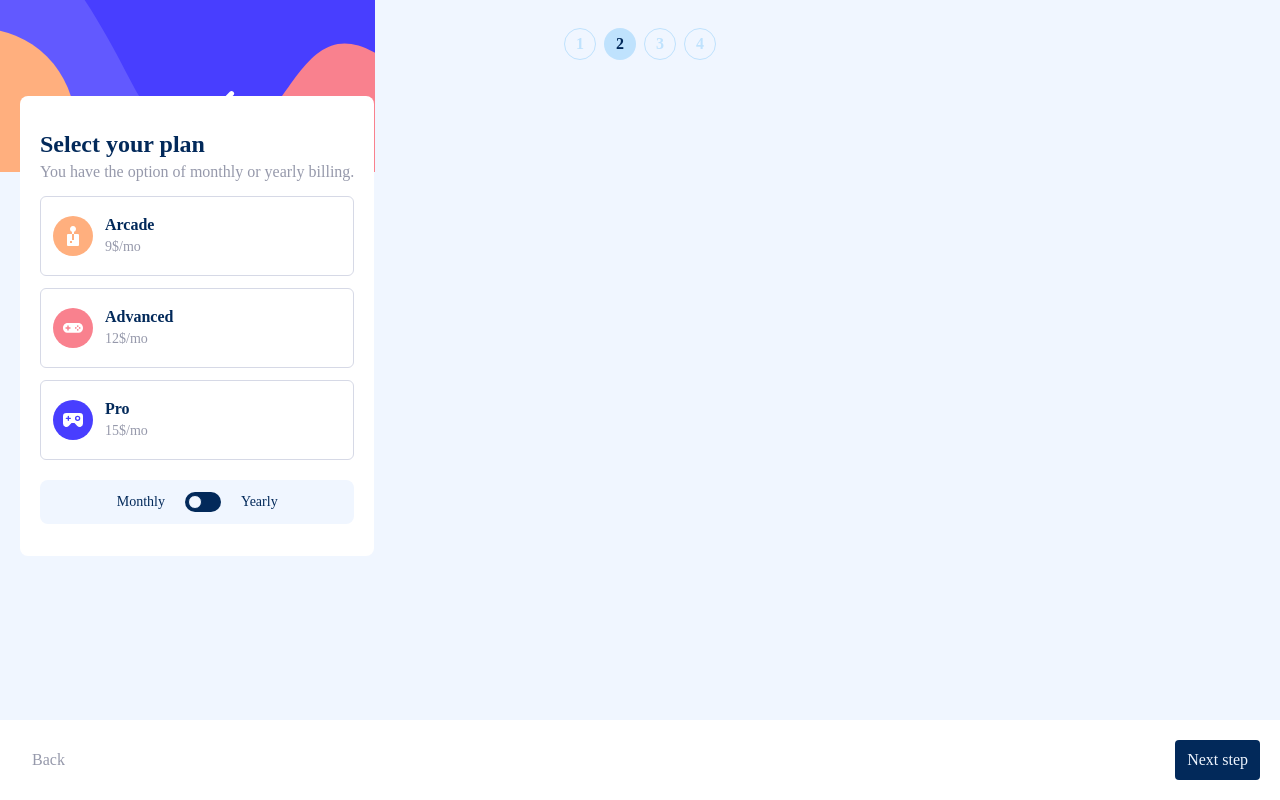
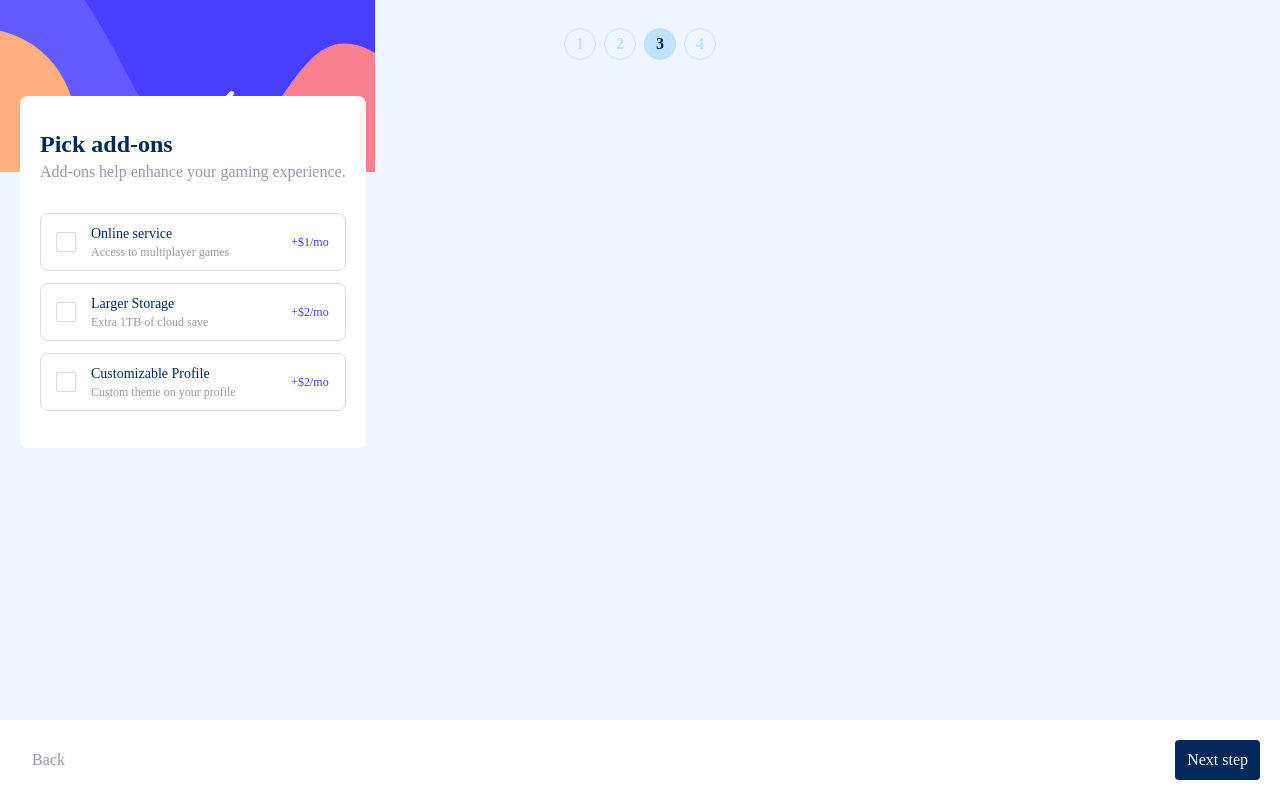
Before and after one commit to Gw3i/fm-multistep-form, an Angular app: page / in a window 1280 px wide. Built offline with nearby package versions, Linux system fonts and the light colour scheme.

Commit message:
Ad . styling for step 3 in XS and XL views

```diff
--- a/src/app/components/multistep-form/multistep-form.component.html
+++ b/src/app/components/multistep-form/multistep-form.component.html
@@ -171,26 +171,25 @@
 
       <!-- Step 3 -->
 
-      <div *ngIf="currentStep === 3" class="xl:min-w-[420px]">
+      <section *ngIf="currentStep === 3" class="xl:min-w-[420px]">
         <h2 class="text-2xl font-bold xl:mb-2">Pick add-ons</h2>
         <p class="text-neutral-cool-gray mb-3 xl:mb-7">
           Add-ons help enhance your gaming experience.
         </p>
 
-        <div class="relative top-7">
-          <label class="checkbox-box" for="online-service">
-            <div class="flex gap-4 items-center">
+        <div class="w-full mt-12 mb-6 xl:relative xl:left-0">
+          <article>
+            <label class="checkbox-box flex gap-4 items-center">
               <input
-                formControlName="online-service"
+                formControlName="onlineService"
                 class="relative z-50 left-4 flex justify-center items-center pb-[3px] form-check-input appearance-none h-5 w-5 border border-neutral-light-gray checked:border-primary-purplish-blue rounded-sm bg-neutral-white checked:bg-primary-purplish-blue checked:before:content-link focus:outline-none transition duration-100 cursor-pointer xl:h-4 xl:w-4"
                 type="checkbox"
-                id="online-service"
               />
               <div
-                class="flex items-center justify-between absolute left-0 w-[420px] py-3 pl-[50px] pr-4 border border-neutral-light-gray rounded-lg"
+                class="flex items-center justify-between absolute left-5 right-5 py-[10px] pl-[50px] pr-4 border border-neutral-light-gray rounded-lg xl:left-0 xl:w-[420px] xl:py-4"
               >
                 <div>
-                  <h4>Online service</h4>
+                  <h4 class="text-sm font-medium">Online service</h4>
                   <p class="text-neutral-cool-gray text-xs">
                     Access to multiplayer games
                   </p>
@@ -201,10 +200,62 @@
                   }}</span
                 >
               </div>
-            </div>
-          </label>
+            </label>
+          </article>
+
+          <article class="mt-[50px] xl:mt-16">
+            <label class="checkbox-box flex gap-4 items-center">
+              <input
+                formControlName="onlineService"
+                class="relative z-50 left-4 flex justify-center items-center pb-[3px] form-check-input appearance-none h-5 w-5 border border-neutral-light-gray checked:border-primary-purplish-blue rounded-sm bg-neutral-white checked:bg-primary-purplish-blue checked:before:content-link focus:outline-none transition duration-100 cursor-pointer xl:h-4 xl:w-4"
+                type="checkbox"
+              />
+              <div
+                class="flex items-center justify-between absolute left-5 right-5 py-[10px] pl-[50px] pr-4 border border-neutral-light-gray rounded-lg xl:left-0 xl:w-[420px] xl:py-4"
+              >
+                <div>
+                  <h4 class="text-sm font-medium">Larger Storage</h4>
+                  <p class="text-neutral-cool-gray text-xs">
+                    Extra 1TB of cloud save
+                  </p>
+                </div>
+
+                <span class="text-primary-purplish-blue text-xs"
+                  >+${{ storage }}/{{
+                    billingPeriod === "monthly" ? "mo" : "yr"
+                  }}</span
+                >
+              </div>
+            </label>
+          </article>
+
+          <article class="mt-[50px] xl:mt-16">
+            <label class="checkbox-box flex gap-4 items-center">
+              <input
+                formControlName="customProfile"
+                class="relative z-50 left-4 flex justify-center items-center pb-[3px] form-check-input appearance-none h-5 w-5 border border-neutral-light-gray checked:border-primary-purplish-blue rounded-sm bg-neutral-white checked:bg-primary-purplish-blue checked:before:content-link focus:outline-none transition duration-100 cursor-pointer xl:h-4 xl:w-4"
+                type="checkbox"
+              />
+              <div
+                class="flex items-center justify-between absolute left-5 right-5 py-[10px] pl-[50px] pr-4 border border-neutral-light-gray rounded-lg xl:left-0 xl:w-[420px] xl:py-4"
+              >
+                <div>
+                  <h4 class="text-sm font-medium">Customizable Profile</h4>
+                  <p class="text-neutral-cool-gray text-xs">
+                    Custom theme on your profile
+                  </p>
+                </div>
+
+                <span class="text-primary-purplish-blue text-xs"
+                  >+${{ customProfile }}/{{
+                    billingPeriod === "monthly" ? "mo" : "yr"
+                  }}</span
+                >
+              </div>
+            </label>
+          </article>
         </div>
-      </div>
+      </section>
 
       <!-- Summary -->
       <div *ngIf="currentStep === 4 && !lastPage" class="xl:min-w-[420px]">
--- a/src/app/components/multistep-form/multistep-form.component.ts
+++ b/src/app/components/multistep-form/multistep-form.component.ts
@@ -18,7 +18,7 @@ import { StepperComponent } from '../stepper/stepper.component';
   changeDetection: ChangeDetectionStrategy.OnPush,
 })
 export class MultistepFormComponent implements OnInit {
-  currentStep = 2;
+  currentStep = 3;
   lastPage = false;
   form!: FormGroup;
   billingPeriod: 'monthly' | 'yearly' = 'monthly';
@@ -41,9 +41,9 @@ export class MultistepFormComponent implements OnInit {
 
       billingPeriod: new FormControl(false),
 
-      'online-service': new FormControl(null),
+      onlineService: new FormControl(null),
       storage: new FormControl(null),
-      'custom-profile': new FormControl(null),
+      customProfile: new FormControl(null),
     });
   }
 
```
